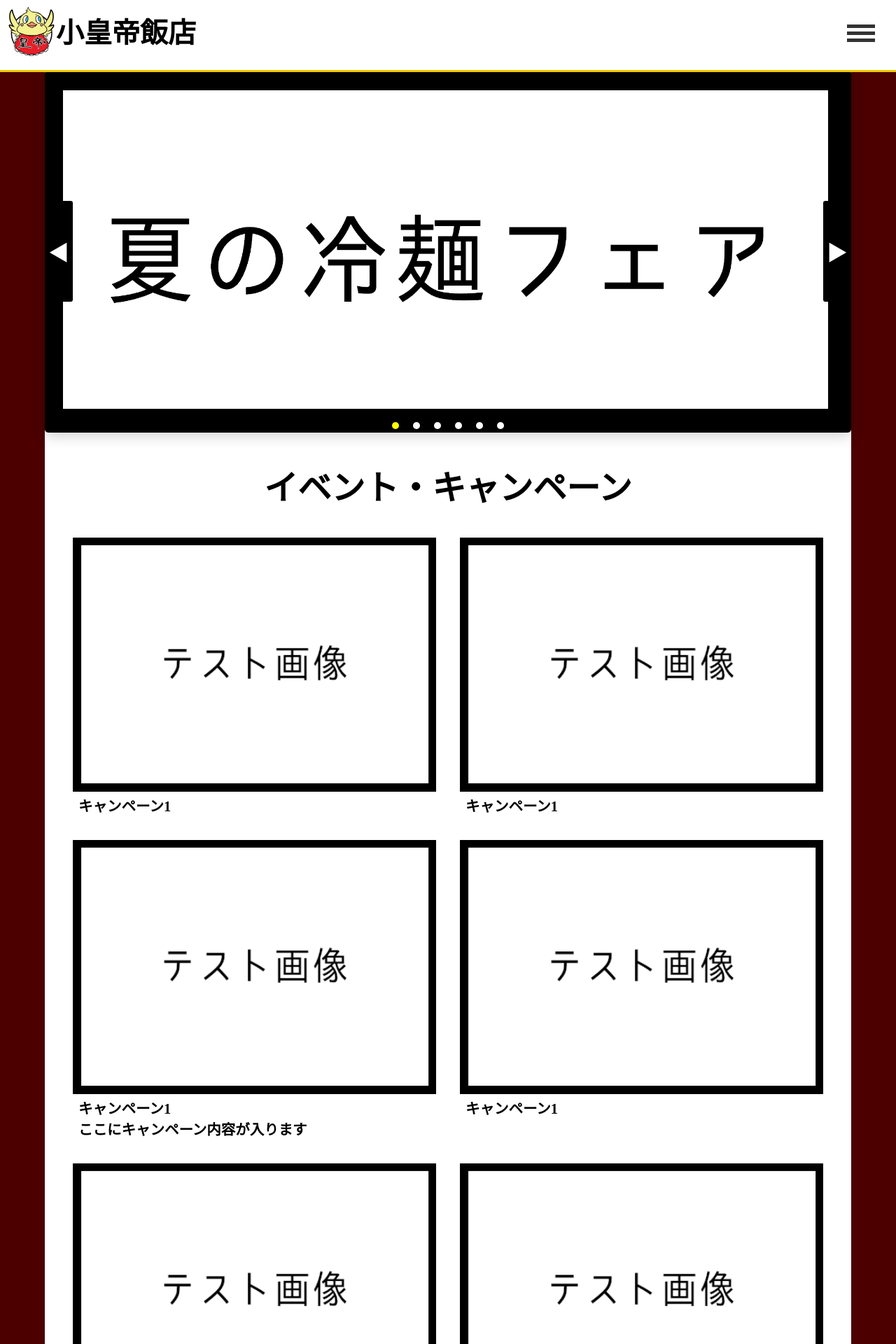
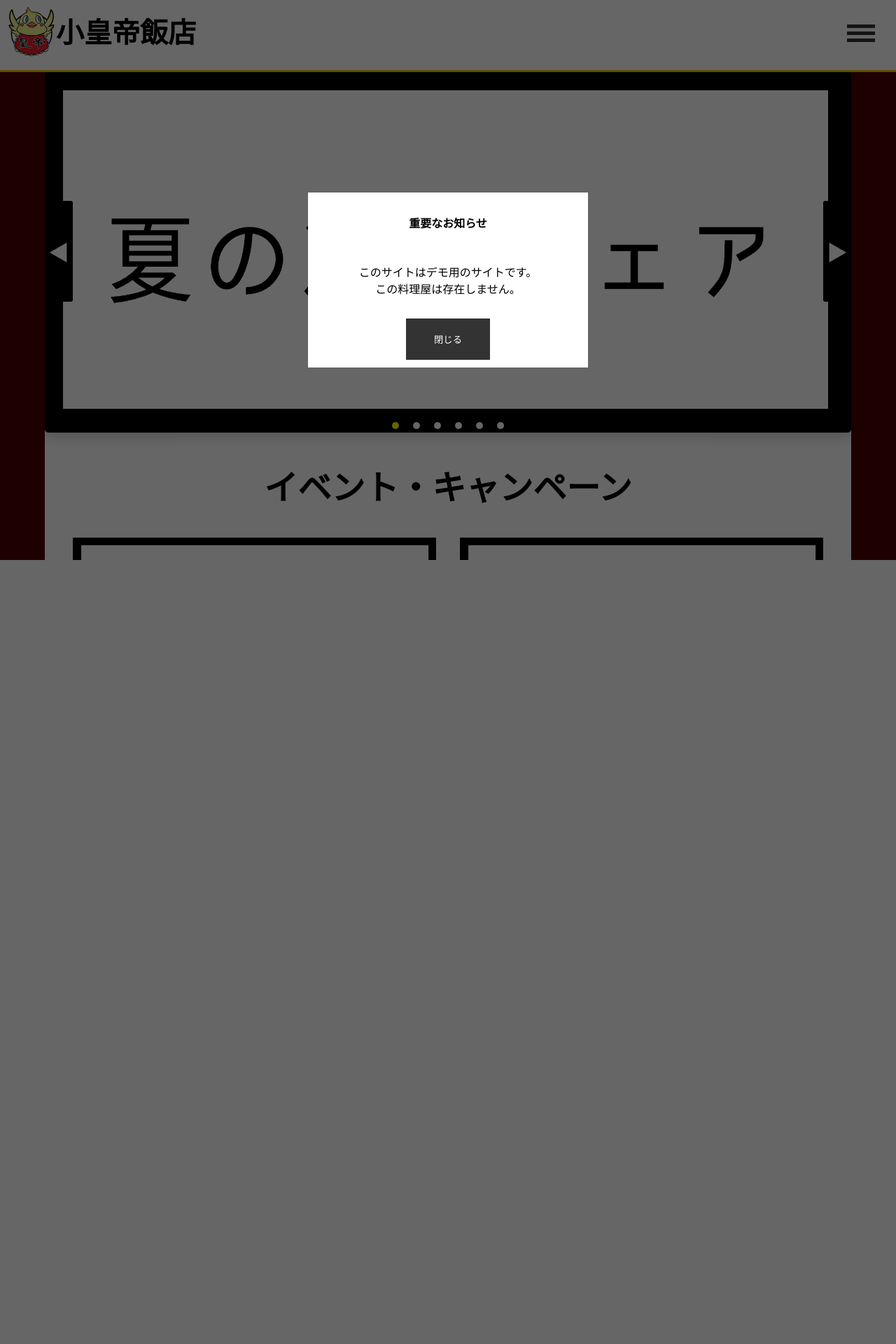
Before and after one commit to kotani002/LP_DemoPage, a PHP site: page /_index.html in a window 1280 px wide. Shown: the top 1920 px of the page at 70% size. After the commit the page ends 800 px from the top, so only its background shows below. Run offline with PHP 8.4, Linux system fonts and the light colour scheme; some libraries are stand-ins or nearby versions.

Commit message:
初回時のModal表示の追加

```diff
--- a/_index.html
+++ b/_index.html
@@ -10,6 +10,9 @@
     <script src="https://cdnjs.cloudflare.com/ajax/libs/jquery-cookie/1.4.1/jquery.cookie.min.js"></script>
     <script src="./js/jquery.layerBoard.js"></script>
 
+    <script src="https://ajax.googleapis.com/ajax/libs/jquery/3.3.1/jquery.min.js"></script>
+    <script src="https://cdnjs.cloudflare.com/ajax/libs/jquery-cookie/1.4.1/jquery.cookie.min.js"></script>
+
     <!--共通パーツの読み込み-->
     <link rel="stylesheet" href="css/toppage_style.css">
     <link rel="stylesheet" href="css/common_style.css">
@@ -21,6 +24,15 @@
 <div class="header" id="header"></div>
 
 <body>
+    <!--初回時にのみ出るモーダル-->
+    <div class="overlay">
+        <div class="btn_area">
+            <p class="ttl">重要なお知らせ</p>
+            <p>このサイトはデモ用のサイトです。<br>この料理屋は存在しません。</p>
+            <button>閉じる</button>
+        </div>
+    </div>
+
     <div class="body__wrapper">
         <div class="main__contents__wrapper">
             <!--カルーセルエリアの追加-->
@@ -39,16 +51,8 @@
                                 <img class="event-picture" src="image/common/test01.png"
                                     alt="Grapefruit slice atop a pile of other slices">
                                 <div class="event__card-text">
-                                    キャンペーン1
-                                </div>
-                            </a>
-                        </div>
-
-                        <div class="event__card event__card2"><a href="">
-                                <img class="event-picture" src="image/common/test01.png"
-                                    alt="Grapefruit slice atop a pile of other slices">
-                                <div class="event__card-text">
-                                    キャンペーン1
+                                    キャンペーン1<br>
+                                    ここにキャンペーン内容が入ります
                                 </div>
                             </a>
                         </div>
@@ -67,7 +71,8 @@
                                 <img class="event-picture" src="image/common/test01.png"
                                     alt="Grapefruit slice atop a pile of other slices">
                                 <div class="event__card-text">
-                                    キャンペーン1
+                                    キャンペーン1<br>
+                                    ここにキャンペーン内容が入ります
                                 </div>
                             </a>
                         </div>
@@ -76,7 +81,8 @@
                                 <img class="event-picture" src="image/common/test01.png"
                                     alt="Grapefruit slice atop a pile of other slices">
                                 <div class="event__card-text">
-                                    キャンペーン1
+                                    キャンペーン1<br>
+                                    ここにキャンペーン内容が入ります
                                 </div>
                             </a>
                         </div>
@@ -85,38 +91,67 @@
                                 <img class="event-picture" src="image/common/test01.png"
                                     alt="Grapefruit slice atop a pile of other slices">
                                 <div class="event__card-text">
-                                    キャンペーン1
+                                    キャンペーン1<br>
+                                    ここにキャンペーン内容が入ります
+                                </div>
+                            </a>
+                        </div>
+
+                        <div class="event__card event__card2"><a href="">
+                                <img class="event-picture" src="image/common/test01.png"
+                                    alt="Grapefruit slice atop a pile of other slices">
+                                <div class="event__card-text">
+                                    キャンペーン1<br>
+                                    ここにキャンペーン内容が入ります
                                 </div>
                             </a>
                         </div>
 
                     </div>
                 </div>
-                <div class="toppage__contents__event-button">
-                    <h1>イベント・キャンペーン一覧</h1>
-                </div>
+
+                <a href="">
+                    <div class="toppage__contents__event-button">
+                        イベント・キャンペーン一覧はこちら
+                    </div>
+                </a>
+
+                <div class="line"></div>
 
                 <div class="">
                     <h1>マップ</h1>
                 </div>
+
                 <div class="toppage__contents-map">
                     <iframe
                         src="https://www.google.com/maps/embed?pb=!1m18!1m12!1m3!1d3240.896340090168!2d139.6693316745211!3d35.67955433006813!2m3!1f0!2f0!3f0!3m2!1i1024!2i768!4f13.1!3m3!1m2!1s0x6018f3d1e07ee657%3A0xa0cf388c17929200!2z5riL6LC344Km44Kn44K544OI44OT44Or!5e0!3m2!1sja!2sjp!4v1750672551603!5m2!1sja!2sjp"
                         style="border:0;" allowfullscreen="" loading="lazy"
                         referrerpolicy="no-referrer-when-downgrade"></iframe>
                 </div>
-
-                関連バナー
             </section>
         </div>
     </div>
 </body>
+
+<!--フッター情報-->
+<div class="footer" id="footer"></div>
 
 
 <!--挿入する共通クラスのロード-->
 <script>
     $('#header').load('header.html');
     $('#carousel_area').load('carousel_area.html');
+    $('#footer').load('footer.html');
+
+    //初回時のみモーダルを出す
+    $(function () {
+        $(".overlay").show();
+        $.cookie('btnFlg') == 'on' ? $(".overlay").hide() : $(".overlay").show();
+        $(".btn_area button").click(function () {
+            $(".overlay").fadeOut();
+            $.cookie('btnFlg', 'on', { expires: 30, path: '/' }); //cookieの保存
+        });
+    });
 </script>
 
 </html>
--- a/css/common_style.css
+++ b/css/common_style.css
@@ -134,3 +134,41 @@ body,
     height: auto;
     max-width: clamp(50px, 150px, 200px);
 }
+
+/*ポップアップ*/
+.overlay {
+display: none;
+width: 100%;
+height: 100%;
+background: rgba(0,0,0,0.6);
+position: fixed;
+z-index: 20;
+}
+.btn_area {
+width: 400px;
+height: 250px;
+position: absolute;
+top: 50%;
+left: 50%;
+transform: translate(-50%,-50%);
+background: #fff;
+text-align: center;
+z-index: 2
+}
+.btn_area .ttl {
+font-weight: bold
+}
+.btn_area p {
+padding: 15px
+}
+.btn_area button {
+display: block;
+margin: 0 auto;
+background: #333;
+color: #fff;
+padding: 20px 40px;
+border: none
+}
+.btn_area button:hover {
+background: #777
+}
```
